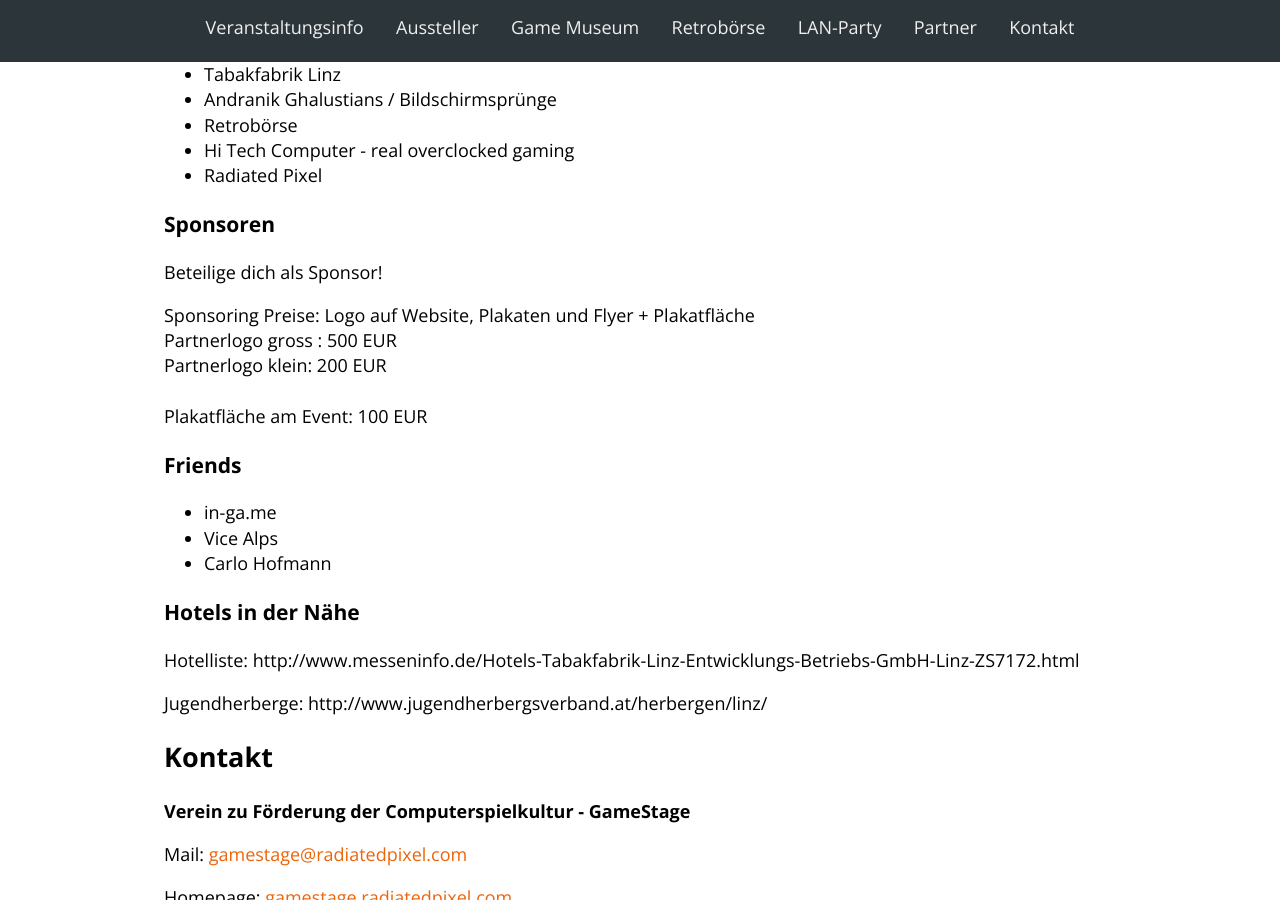
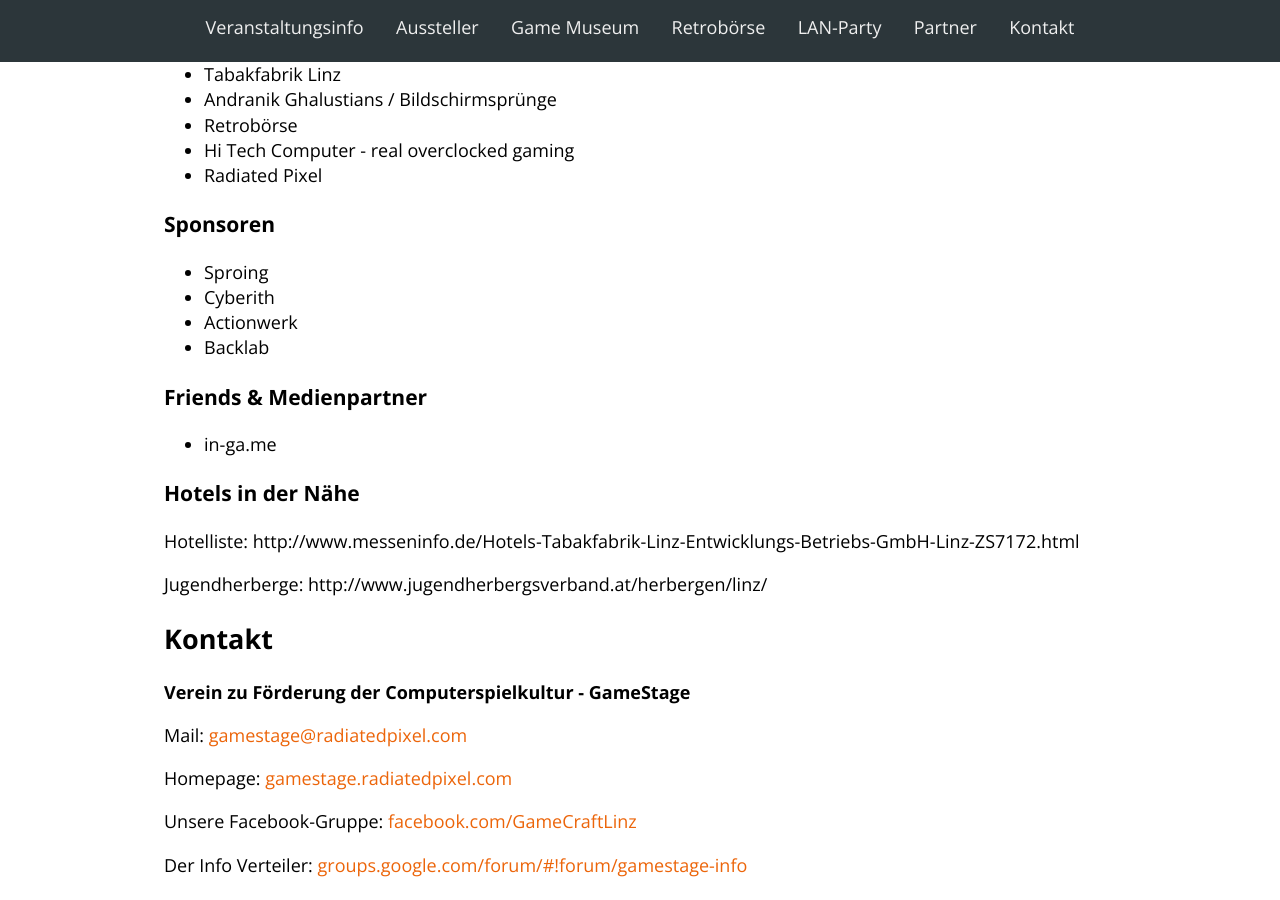
Before and after one commit to Lorti/gsexpo, a Jekyll site: the page built from index.html, in a window 1280 px wide and 900 px high, scrolled down 4006 px. Built offline with Jekyll 4.4.1, drawn with Linux system fonts in a browser that asks for light colours; nearby versions of some CDN libraries; Markdown is read by kramdown in place of the engine named in the settings.

Commit message:
Update partner.markdown

```diff
--- a/_includes/partner.markdown
+++ b/_includes/partner.markdown
@@ -8,19 +8,15 @@
 
 ### Sponsoren
 
-Beteilige dich als Sponsor!
+* Sproing
+* Cyberith
+* Actionwerk
+* Backlab
 
-Sponsoring Preise:
-Logo auf Website, Plakaten und Flyer + Plakatfläche<br/>
-Partnerlogo gross : 500 EUR<br/>
-Partnerlogo klein: 200 EUR<br/>
-<br/>
-Plakatfläche am Event: 100 EUR<br/>
 
-### Friends
+### Friends & Medienpartner
 * in-ga.me
-* Vice Alps
-* Carlo Hofmann
+
 
 ### Hotels in der Nähe
 Hotelliste:
```
